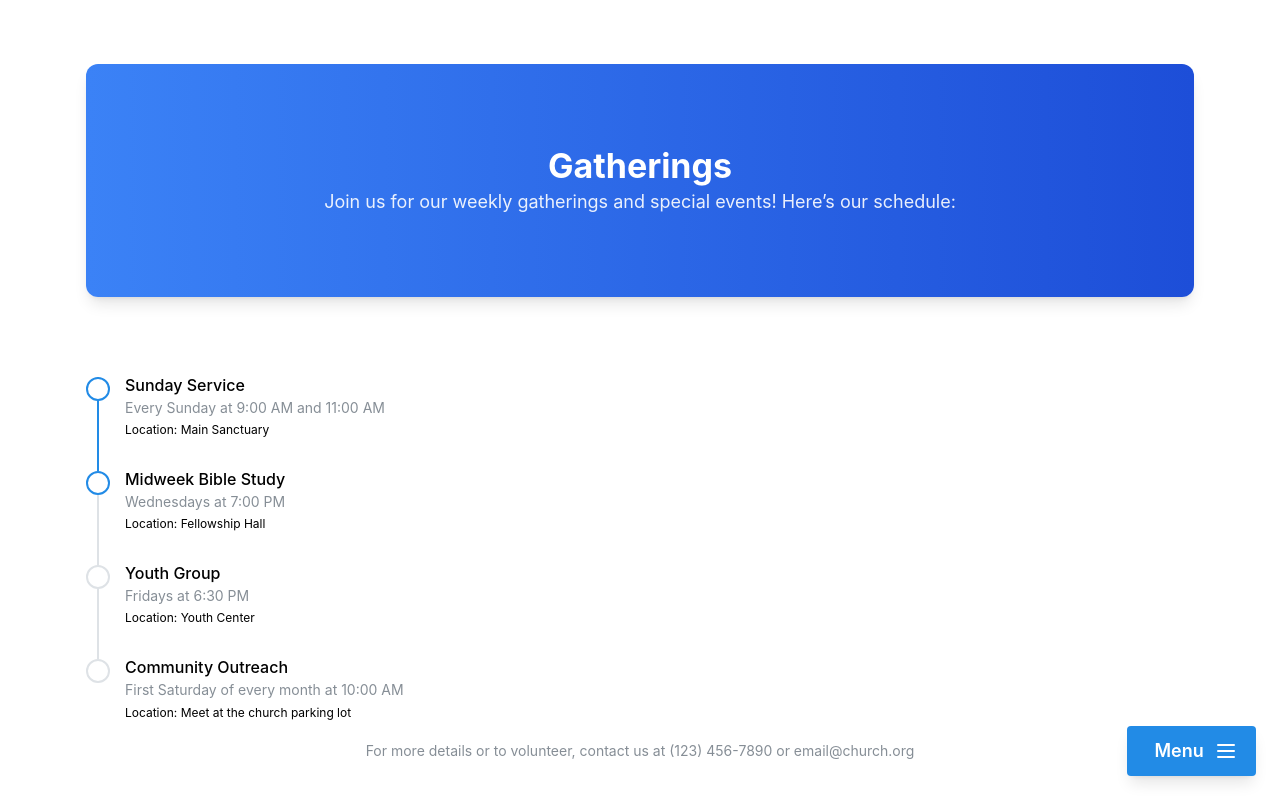
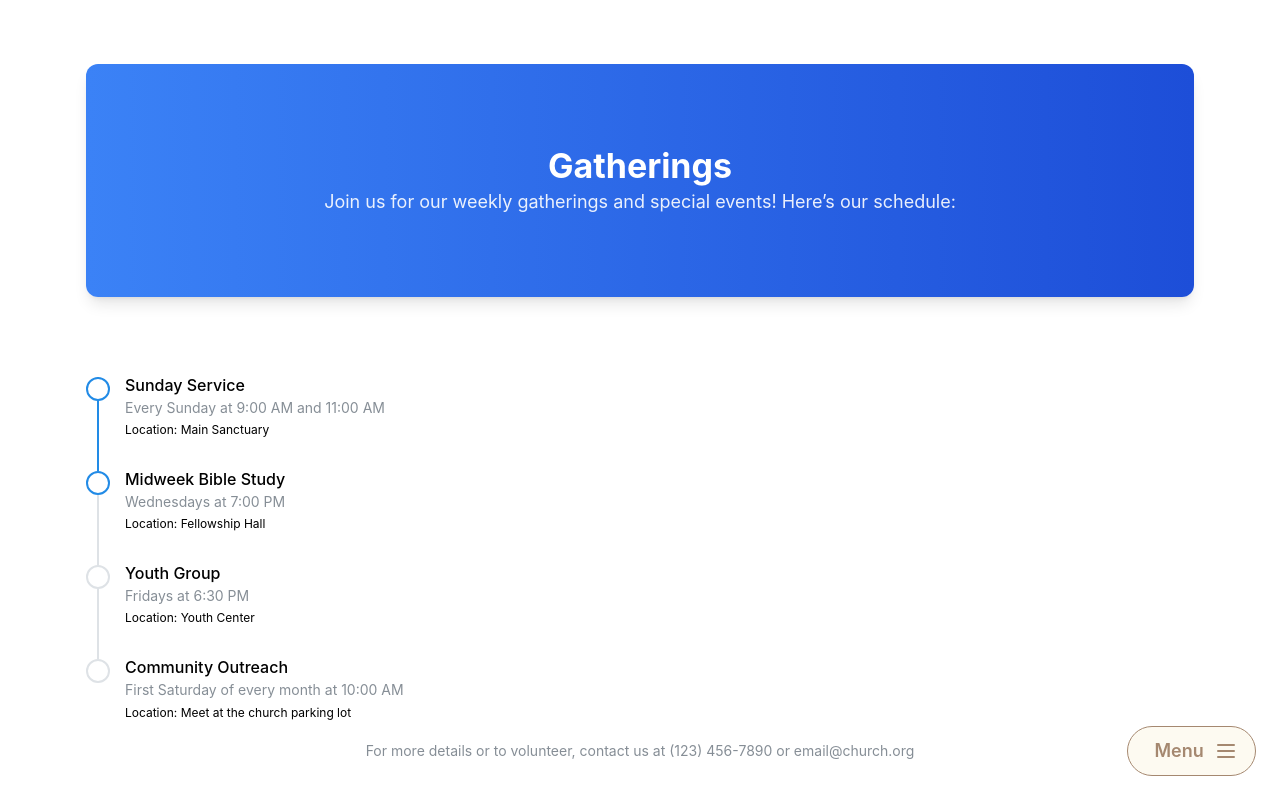
Before and after one commit to tou97/CISTL, a Next.js app in the folder frontend/: page /gatherings in a window 1280 px wide. Shown: the top 800 px of the page. Built offline with nearby package versions, Linux system fonts and the light colour scheme.

Commit message:
Adding color palettes and testing on menu button (#12)

```diff
--- a/frontend/app/layout.tsx
+++ b/frontend/app/layout.tsx
@@ -3,6 +3,7 @@ import "./globals.css";
 import "@mantine/core/styles.css"
 import MenuButton from "@/components/menu/MenuButton";
 import FooterSocial from "@/components/footer/FooterSocial";
+import { minimal_theme } from "./palette";
 
 import { ColorSchemeScript, mantineHtmlProps, MantineProvider } from '@mantine/core';
 
@@ -22,7 +23,7 @@ export default function RootLayout({
         <ColorSchemeScript />
       </head>
       <body>
-        <MantineProvider>
+        <MantineProvider theme={minimal_theme}>
           {children}
           <MenuButton />
           <FooterSocial />
--- /dev/null
+++ b/frontend/app/palette.tsx
@@ -0,0 +1,19 @@
+import { colorsTuple, createTheme } from "@mantine/core"
+
+export const minimal_theme = createTheme({
+    colors: {
+        'offwhite': colorsTuple("#FDFAF1"),
+        'sky': colorsTuple("#D1DADB"),
+        'wood': colorsTuple("#A58870"),
+        'olive': colorsTuple("#657060")
+    }
+})
+
+export const modern_theme = createTheme({
+    colors: {
+        'strength': colorsTuple('#FF5100'),
+        'truth': colorsTuple('#005CB9'),
+        'joy': colorsTuple('#EED215'),
+        'black': colorsTuple('#000000')
+    }
+})
--- a/frontend/components/menu/MenuButton.tsx
+++ b/frontend/components/menu/MenuButton.tsx
@@ -1,13 +1,15 @@
 "use client";
 
 import { useState } from 'react';
-import { Button, Drawer, NavLink } from '@mantine/core';
+import { Button, Drawer, NavLink, useMantineTheme } from '@mantine/core';
 import { IconHome, IconBible, IconUsersGroup, IconSchool, IconMessages, IconMenu2} from '@tabler/icons-react';
 
 const MenuButton: React.FC = () => {
   const [opened, setOpened] = useState(false);
 
   const toggleMenu = () => setOpened((prev) => !prev);
+
+  const theme = useMantineTheme()
 
   return (
     <>
@@ -17,7 +19,14 @@ const MenuButton: React.FC = () => {
           onClick={toggleMenu}
           rightSection={<IconMenu2 />}
           size='lg'
-          className="bg-blue-600 text-white shadow-lg hover:bg-blue-700 transition"
+          radius="xl"
+          c="wood"
+          color="offwhite"
+          styles={{
+            root: {
+              border: `1px solid ${theme.colors.wood[0]}`
+            }
+          }}
         >
         Menu
         </Button>
```
